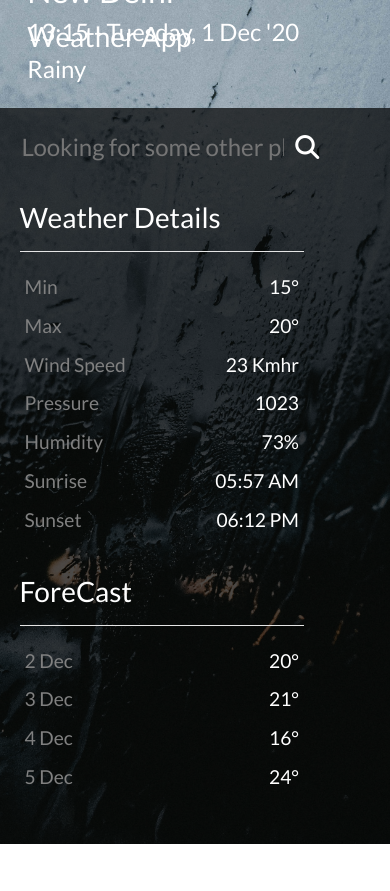
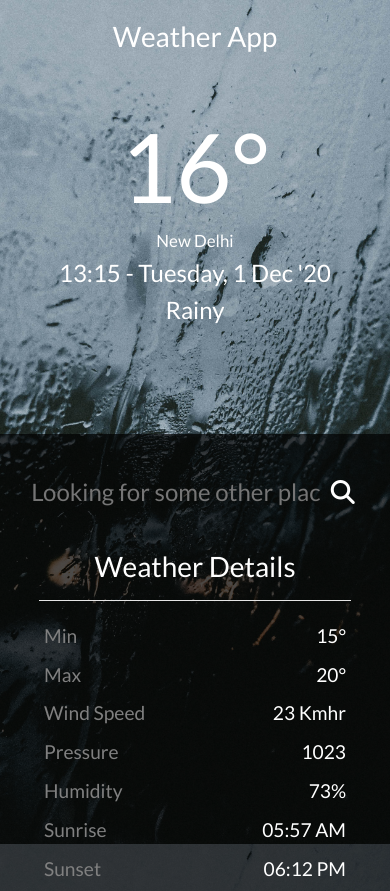
Before and after one commit to sankalpjain99/Weather-App, a plain HTML site: page weather.html in a window 390 px wide. Shown: the top 891 px of the page. Before the commit the page ends 844 px from the top, so only its background shows below. Drawn offline with nearby package versions, Linux system fonts and the light colour scheme.

Commit message:
Made components responsive

```diff
--- a/css/weather.css
+++ b/css/weather.css
@@ -18,7 +18,7 @@ body{
 /* ***********************Left Panel CSS***********************  */
 
 .info h3{
-    font-size: 2rem;
+    font-size: max(2vh,2vw);
 }
 
 .info h4{
@@ -110,3 +110,47 @@ td{
 .right-col{
     text-align: right;
 }
+
+
+/* Media Queries  */
+
+@media (max-width:767px){
+
+    .panel{
+        text-align: center;
+    }
+
+    /* Left Panel  */
+
+    .left{
+        padding-left: 0;
+    }
+
+    .details{
+        position: inherit;
+        margin: 30% auto 10%;
+        text-align: center;
+    }
+
+    /* Right Panel  */
+
+    .right{
+        padding: 0;
+        padding-top: 10%;
+    }
+
+    .add-info{
+        padding: 0;
+        margin: 10% auto;
+    }
+
+    .forecast{
+        margin: 10% auto;
+    }
+
+    .left-col{
+        text-align: left;
+    }
+
+
+}
```
